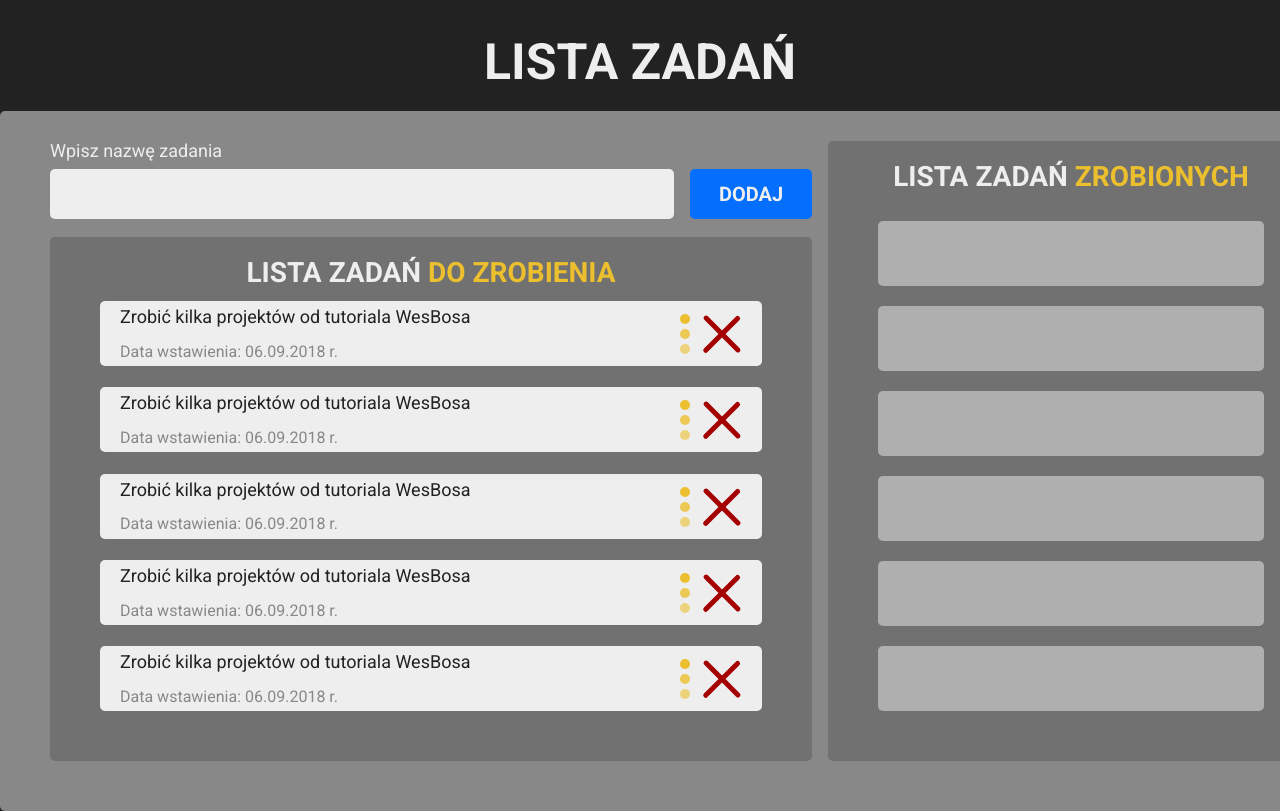
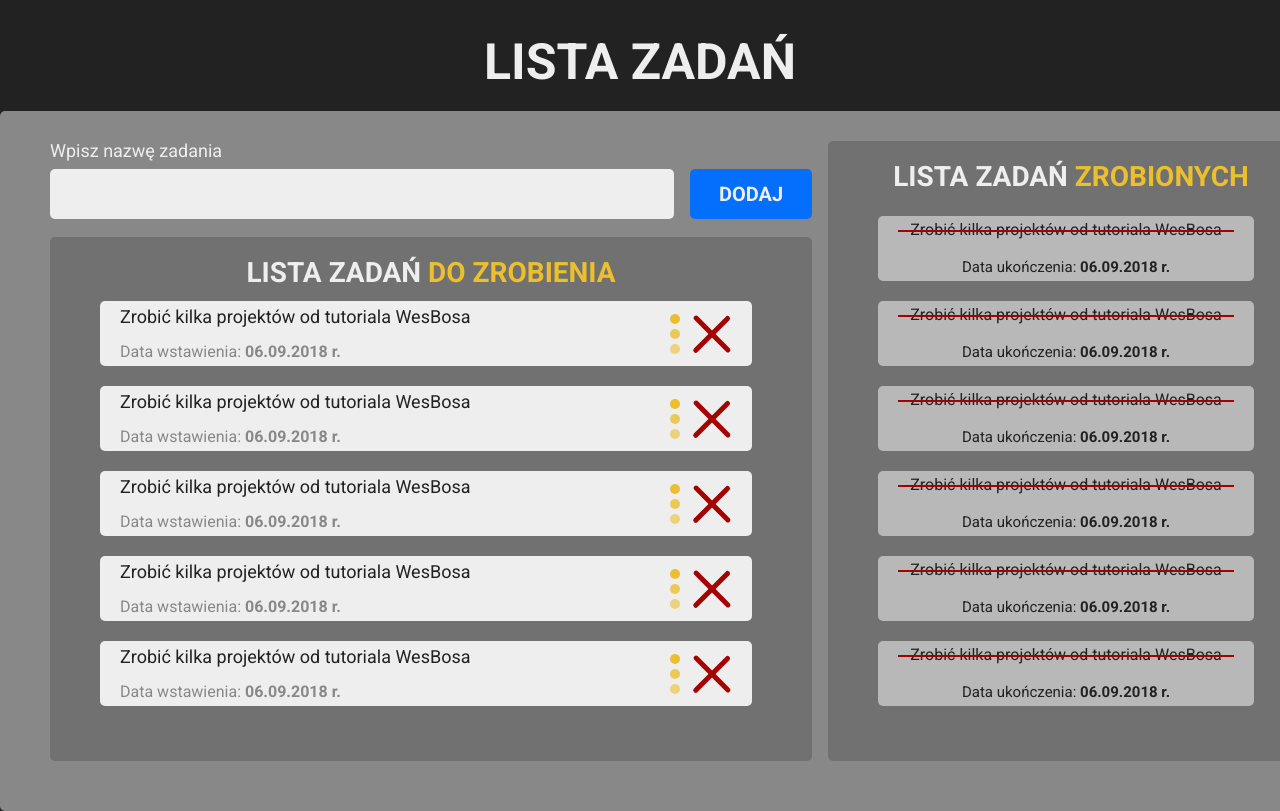
Before and after one commit to KP1976/todo-react, a React (Create React App) app: page / in a window 1280 px wide. Shown: the top 811 px of the page. Built offline with nearby package versions, Linux system fonts and the light colour scheme.

Commit message:
Add scrollbars styles in Chrome, fix TasksList, Task, TasksDoneList and TaskDone

```diff
--- a/src/components/TasksDone/TaskDone.js
+++ b/src/components/TasksDone/TaskDone.js
@@ -8,7 +8,7 @@ class TaskDone extends Component {
 					Zrobić kilka projektów od tutoriala WesBosa
 				</p>
 				<p className="task-done__date-task">
-					Data wstawienia:{' '}
+					Data ukończenia:{' '}
 					<span className="task-done__date-task-value">06.09.2018 r.</span>
 				</p>
 			</li>
--- a/src/components/TasksDone/TasksDoneList.js
+++ b/src/components/TasksDone/TasksDoneList.js
@@ -10,6 +10,15 @@ const TasksDoneList = () => {
 			<TaskDone />
 			<TaskDone />
 			<TaskDone />
+			<TaskDone />
+			<TaskDone />
+			<TaskDone />
+			<TaskDone />
+			<TaskDone />
+			<TaskDone />
+			<TaskDone />
+			<TaskDone />
+			<TaskDone />
 		</ul>
 	);
 };
--- a/src/components/TasksToDo/TasksList.js
+++ b/src/components/TasksToDo/TasksList.js
@@ -9,6 +9,7 @@ const TasksList = () => {
 			<Task />
 			<Task />
 			<Task />
+			<Task />
 		</ul>
 	);
 };
--- a/src/styles/css/main.css
+++ b/src/styles/css/main.css
@@ -305,6 +305,18 @@ template {
   font-family: "Roboto", sans-serif;
   font-size: 10px; }
 
+*::-webkit-scrollbar {
+  width: 1rem; }
+*::-webkit-scrollbar-track {
+  border: 0.1rem solid #b8b8b8;
+  border-radius: 0.5rem;
+  margin-left: 1rem; }
+*::-webkit-scrollbar-thumb {
+  background-color: #eee;
+  border-radius: 0.5rem; }
+  *::-webkit-scrollbar-thumb:hover {
+    background-color: #b8b8b8; }
+
 body {
   background-color: #222;
   margin: 0;
@@ -381,12 +393,10 @@ body {
       font-size: 2.8rem; }
 
 .tasks-list {
-  display: flex;
-  flex-direction: column;
-  justify-content: space-between;
   height: 41rem;
   margin: 0;
-  padding: 0; }
+  overflow-y: auto;
+  padding: 0 1rem 0 0; }
 
 .task {
   background-color: #eee;
@@ -395,7 +405,10 @@ body {
   grid-template-columns: auto 6.2rem;
   height: 6.5rem;
   list-style: none;
+  margin-bottom: 2rem;
   padding: 0.6rem 2rem 0.5rem; }
+  .task:last-child {
+    margin-bottom: 0; }
   .task .task-texts {
     display: flex;
     flex-direction: column;
@@ -410,7 +423,8 @@ body {
       margin: 0; }
       .task .task-texts__date-task-value {
         color: #888;
-        font-size: 1.6rem; }
+        font-size: 1.6rem;
+        font-weight: 700; }
   .task .task-icons {
     display: flex;
     justify-content: space-between;
@@ -468,19 +482,49 @@ body {
   grid-column: 2 / 3;
   grid-row: 1 / 3;
   padding: 2rem 5rem 5rem; }
+  .tasks-done-list-container .tasks-list-container__title {
+    margin-bottom: 2.3rem; }
 
 .tasks-done-list {
-  display: grid;
-  grid-row-gap: 2rem;
+  height: 49rem;
   margin: 0;
-  padding: 1.6rem 0 0 0; }
+  overflow-y: auto;
+  padding: 0 1rem 0 0; }
 
 .task-done {
-  background-color: #eee;
+  background-color: #b8b8b8;
   border-radius: 0.5rem;
+  display: flex;
+  flex-direction: column;
   height: 6.5rem;
+  justify-content: space-between;
   list-style: none;
-  opacity: 0.5;
+  margin-bottom: 2rem;
   padding: 0.5rem 2rem; }
+  .task-done:last-child {
+    margin-bottom: 0; }
+  .task-done__name-task {
+    color: #222;
+    font-size: 1.6rem;
+    margin: 0;
+    position: relative;
+    text-align: center; }
+    .task-done__name-task::before {
+      background-color: #a40000;
+      content: '';
+      height: 0.2rem;
+      left: 0;
+      position: absolute;
+      top: 50%;
+      width: 100%; }
+  .task-done__date-task {
+    color: #222;
+    font-size: 1.5rem;
+    margin: 0;
+    text-align: center; }
+    .task-done__date-task-value {
+      color: #222;
+      font-size: 1.5rem;
+      font-weight: 700; }
 
 /*# sourceMappingURL=main.css.map */
--- a/src/styles/scss/abstracts/_variables.scss
+++ b/src/styles/scss/abstracts/_variables.scss
@@ -2,6 +2,7 @@
 $clr-body-background: #222;
 $clr-todo-background: #888;
 $clr-lists-background: #717171;
+$clr-taskdone-background: #b8b8b8;
 $clr-text: #eee;
 $red: #a40000;
 $blue: #036ffc;
--- a/src/styles/scss/base/_reset.scss
+++ b/src/styles/scss/base/_reset.scss
@@ -6,3 +6,24 @@
 	font-family: $font-roboto;
 	font-size: 10px;
 }
+
+* {
+	&::-webkit-scrollbar {
+		width: 1rem;
+	}
+
+	&::-webkit-scrollbar-track {
+		border: 0.1rem solid $clr-taskdone-background;
+		border-radius: $main-radius;
+		margin-left: 1rem;
+	}
+
+	&::-webkit-scrollbar-thumb {
+		background-color: $clr-text;
+		border-radius: $main-radius;
+
+		&:hover {
+			background-color: $clr-taskdone-background;
+		}
+	}
+}
--- a/src/styles/scss/components/_Task.scss
+++ b/src/styles/scss/components/_Task.scss
@@ -5,7 +5,12 @@
 	grid-template-columns: auto 6.2rem;
 	height: 6.5rem;
 	list-style: none;
+	margin-bottom: 2rem;
 	padding: 0.6rem 2rem 0.5rem;
+
+	&:last-child {
+		margin-bottom: 0;
+	}
 
 	.task-texts {
 		display: flex;
@@ -26,6 +31,7 @@
 			&-value {
 				color: $clr-todo-background;
 				font-size: 1.6rem;
+				font-weight: $font-bold;
 			}
 		}
 	}
--- a/src/styles/scss/components/_TaskDone.scss
+++ b/src/styles/scss/components/_TaskDone.scss
@@ -1,8 +1,46 @@
 .task-done {
-	background-color: $clr-text;
+	background-color: $clr-taskdone-background;
 	border-radius: $main-radius;
+	display: flex;
+	flex-direction: column;
 	height: 6.5rem;
+	justify-content: space-between;
 	list-style: none;
-	opacity: 0.5;
+	margin-bottom: 2rem;
 	padding: 0.5rem 2rem;
+
+	&:last-child {
+		margin-bottom: 0;
+	}
+
+	&__name-task {
+		color: $clr-body-background;
+		font-size: 1.6rem;
+		margin: 0;
+		position: relative;
+		text-align: center;
+
+		&::before {
+			background-color: $red;
+			content: '';
+			height: 0.2rem;
+			left: 0;
+			position: absolute;
+			top: 50%;
+			width: 100%;
+		}
+	}
+
+	&__date-task {
+		color: $clr-body-background;
+		font-size: 1.5rem;
+		margin: 0;
+		text-align: center;
+
+		&-value {
+			color: $clr-body-background;
+			font-size: 1.5rem;
+			font-weight: $font-bold;
+		}
+	}
 }
--- a/src/styles/scss/components/_TasksDoneList.scss
+++ b/src/styles/scss/components/_TasksDoneList.scss
@@ -1,6 +1,6 @@
 .tasks-done-list {
-	display: grid;
-	grid-row-gap: 2rem;
+	height: 49rem;
 	margin: 0;
-	padding: 1.6rem 0 0 0;
+	overflow-y: auto;
+	padding: 0 1rem 0 0;
 }
--- a/src/styles/scss/components/_TasksDoneListContainer.scss
+++ b/src/styles/scss/components/_TasksDoneListContainer.scss
@@ -4,4 +4,8 @@
 	grid-column: 2 / 3;
 	grid-row: 1 / 3;
 	padding: 2rem 5rem 5rem;
+
+	.tasks-list-container__title {
+		margin-bottom: 2.3rem;
+	}
 }
--- a/src/styles/scss/components/_TasksList.scss
+++ b/src/styles/scss/components/_TasksList.scss
@@ -1,8 +1,6 @@
 .tasks-list {
-	display: flex;
-	flex-direction: column;
-	justify-content: space-between;
 	height: 41rem;
 	margin: 0;
-	padding: 0;
+	overflow-y: auto;
+	padding: 0 1rem 0 0;
 }
```
Also changed, not shown: 2 other files (tests, documents, lock files or other folders).
